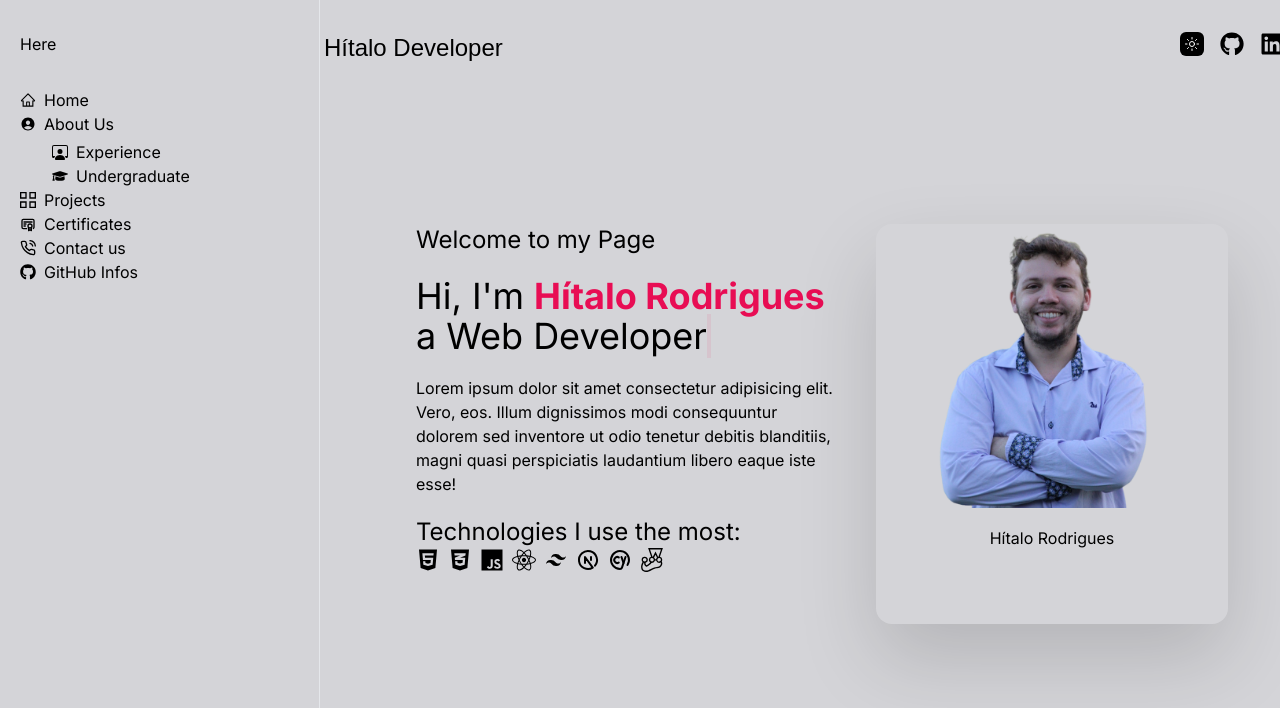
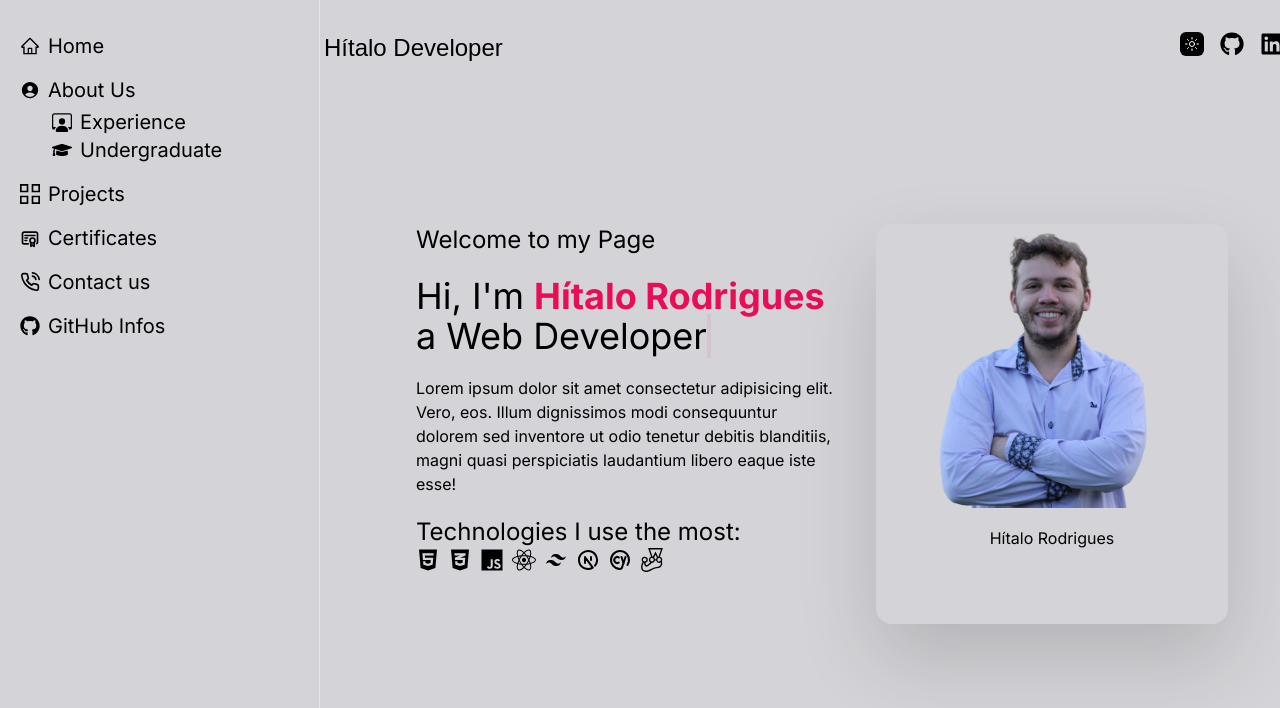
Before and after one commit to Hzimr/Hzimr.github.io, a Next.js app: page / in a window 1280 px wide. Shown: the top 708 px of the page. Built offline with nearby package versions, Linux system fonts and the light colour scheme; a web font is replaced by a local one.

Commit message:
feat: created page Aboutus (initial)

```diff
--- a/src/app/aboutus/page.tsx
+++ b/src/app/aboutus/page.tsx
@@ -2,10 +2,37 @@
 
 import { BackButton } from '@/components/back-button'
 
-export function AboutUs() {
+export default function AboutUs() {
   return (
-    <div className="relative flex flex-1 items-center justify-center bg-slate-400 p-8">
+    <div className="relative mt-7 flex flex-1 flex-col items-center justify-center bg-primary-darkContent">
       <BackButton navigate="/" />
+      <h2 className="text-4xl">My history</h2>
+      <section className="p-4 text-justify text-xl text-slate-100">
+        <p>
+          At the beginning of my college journey, I had my first encounter with
+          programming through the C language, a moment that marked the start of
+          my journey. As I progressed in my studies, I delved into the
+          foundations of various languages. However, it was upon discovering the
+          Rocketseat platform that my trajectory took a new direction. Through
+          Rocketseat, I was introduced to the web ecosystem and its endless
+          possibilities. I decided to focus my efforts on studying JavaScript
+          and React, drawn by their versatility and growing popularity. Today, I
+          can confidently say that I have a solid familiarity with the web
+          ecosystem. Particularly with front-end code writing, I feel
+          comfortable navigating this environment.
+        </p>
+      </section>
+      <div className="flex w-full flex-1 flex-col items-center justify-center gap-2 p-3">
+        <h3 className="text-2xl">More about me</h3>
+        <section className="flex w-full flex-1 justify-around p-2">
+          <button className="rounded-full bg-teal-700 p-3 hover:opacity-80">
+            Experience
+          </button>
+          <button className="rounded-full bg-teal-700 p-3 hover:opacity-80">
+            Undergraduate
+          </button>
+        </section>
+      </div>
     </div>
   )
 }
--- a/src/components/sidebar/sidebar.tsx
+++ b/src/components/sidebar/sidebar.tsx
@@ -33,9 +33,8 @@ export function Sidebar() {
         forceMount
         className="flex flex-1 flex-col gap-6 data-[state=closed]:hidden lg:data-[state=closed]:flex"
       >
-        <aside className="flex flex-col gap-8">
-          Here
-          <ul>
+        <aside className="flex flex-col gap-8 text-xl">
+          <ul className="flex flex-col gap-4">
             <li className="flex cursor-pointer items-center justify-start gap-2">
               <AiOutlineHome />
               <Link href="/">Home</Link>
@@ -43,7 +42,7 @@ export function Sidebar() {
             <li className="flex cursor-pointer flex-col  justify-start gap-1">
               <div className="flex cursor-pointer items-center justify-start gap-2">
                 <IoPersonCircle />
-                <Link href="/">About Us</Link>
+                <Link href="/aboutus">About Us</Link>
               </div>
               <ul className="ml-8">
                 <li className="flex cursor-pointer items-center justify-start gap-2">
@@ -68,9 +67,11 @@ export function Sidebar() {
               <FiPhoneCall />
               <Link href="/">Contact us</Link>
             </li>
-            <li className="flex cursor-pointer items-center justify-start gap-2">
+            <li className="group flex cursor-not-allowed items-center justify-start gap-2">
               <FaGithub />
-              <Link href="/">GitHub Infos</Link>
+              <Link className="group-hover:cursor-not-allowed" href="/">
+                GitHub Infos
+              </Link>
             </li>
           </ul>
         </aside>
```
